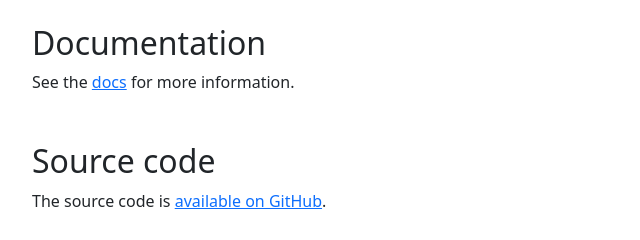
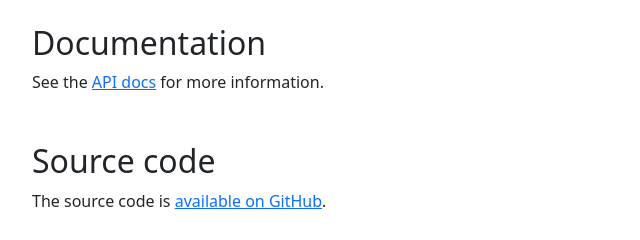
Before and after one commit to SolarNetwork/sn-datum-loader-js, a website: page docs/index.html in a window 1280 px wide. Shown: the part 160-400 px from the top of the page, 50-690 px from the left. Drawn offline with nearby package versions, Linux system fonts and the light colour scheme.

Commit message:
Tweak info.

```diff
--- a/docs/index.html
+++ b/docs/index.html
@@ -36,7 +36,9 @@
     </main>
     <section class="container my-5">
       <h2>Documentation</h2>
-      <p>See the <a href="html/index.html">docs</a> for more information.</p>
+      <p>
+        See the <a href="html/index.html">API docs</a> for more information.
+      </p>
     </section>
     <section class="container my-5">
       <h2>Source code</h2>
```
